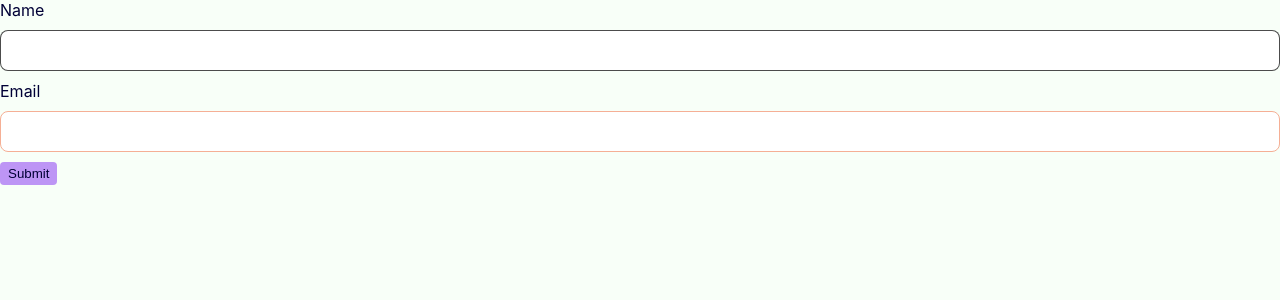
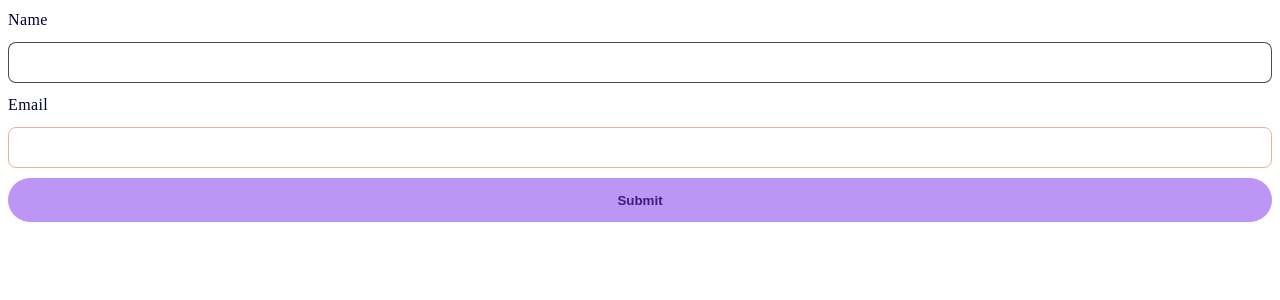
Before and after one commit to katvengo/bookly, an Angular app in the folder frontend/: page / in a window 1280 px wide. Shown: the top 300 px of the page. Built offline with nearby package versions, Linux system fonts and the light colour scheme.

Commit message:
Updated styles

```diff
--- a/frontend/src/app/shared/components/button/button.component.scss
+++ b/frontend/src/app/shared/components/button/button.component.scss
@@ -2,11 +2,25 @@
 @use 'mixins/typography' as *;
 
 button {
+  text-align: center;
+  width: 100%;
+  height: 44px;
   display: flex;
+  -webkit-box-pack: center;
+  justify-content: center;
+  -webkit-box-align: center;
   align-items: center;
-  padding: 4px 8px;
+  cursor: pointer;
+  padding: 0px;
+  background-color: $primary-color;
   border: none;
-  border-radius: 4px;
-  background-color: $primary-color;
-  color: $primary-light-color;
+  border-radius: 60px;
+  color: $primary-color-hover;
+
+  font-weight: 600;
 }
+
+button:hover {
+  background-color: $primary-color-hover;
+  color: $white;
+}
--- a/frontend/src/app/shared/components/form/form.component.html
+++ b/frontend/src/app/shared/components/form/form.component.html
@@ -4,5 +4,5 @@
 <label>Email</label>
 <app-input [formField]="loginForm.email"></app-input>
 
-<app-button><span class="form-button">Submit</span></app-button>
+<app-button>Submit</app-button>
 </form>
--- a/frontend/src/app/styles/mixins/typography.scss
+++ b/frontend/src/app/styles/mixins/typography.scss
@@ -1,7 +1,6 @@
 // Typography mixins — import with: @use 'mixins/typography' as *;
 
 @mixin heading1 {
-  font-family: 'Inter', sans-serif;
   font-size: 48px;
   font-weight: 700;
   line-height: 1.6;
@@ -9,7 +8,6 @@
 }
 
 @mixin h3 {
-  font-family: 'Inter', sans-serif;
   font-size: 12px;
   font-weight: 600;
   line-height: 1.6;
--- a/frontend/src/app/styles/tokens.scss
+++ b/frontend/src/app/styles/tokens.scss
@@ -3,10 +3,12 @@
 
 $primary-color: var(--purple);
 $primary-color-hover: var(--dark-purple);
-$primary-light-color: var(--light-yellow);
+$primary-light-color: var(--white);
 $primary-dark-color: var(--dark-blue);
 
 $success: var(--green);
 $danger: var(--coral);
 $info: var(--teal);
 $warning: var(--yellow);
+
+$white: var(--white);
--- a/frontend/src/styles.scss
+++ b/frontend/src/styles.scss
@@ -12,12 +12,45 @@
   --coral: #f5af95;
   --teal: #95f5e3;
   --yellow: #f5f295;
+  --white: #ffffff;
+
+  /* Font families */
+  --font-family: 'Roboto', 'Arial' system-ui, sans-serif;
+
+  /* Font sizes (Modular scale) */
+  --text-xs: 0.75rem; /* 12px */
+  --text-sm: 0.875rem; /* 14px */
+  --text-base: 1rem; /* 16px */
+  --text-lg: 1.25rem; /* 25px */
+  --text-xl: 1.5rem; /* 24px */
+  --text-2xl: 1.875rem; /* 30px */
+  --text-3xl: 2.5rem; /* 40px */
+
+  /* Line heights */
+  --leading-tight: 1.2;
+  --leading-normal: 1.5;
+  --leading-relaxed: 1.6;
+
+  /* Letter Spacing Tokens */
+  --tracking-tighter: -0.05em;
+  --tracking-tight: -0.02em;
+  --tracking-normal: 0em;
+  --tracking-wide: 0.025em;
+  --tracking-wider: 0.1em;
 }
 
 /* Global styles */
 body {
-  margin: 0;
   color: var(--black);
-  background-color: var(--mint-green);
-  font-family: 'Inter', system-ui, sans-serif;
+  font-family: var(--font-family);
+  font-size: var(--text-base);
+  line-height: var(--leading-normal);
+  letter-spacing: var(--tracking-wide);
 }
+
+span {
+  font-family: var(--font-family);
+  font-size: var(--text-sm);
+  line-height: var(--leading-normal);
+  letter-spacing: var(--tracking-wide);
+}
```
